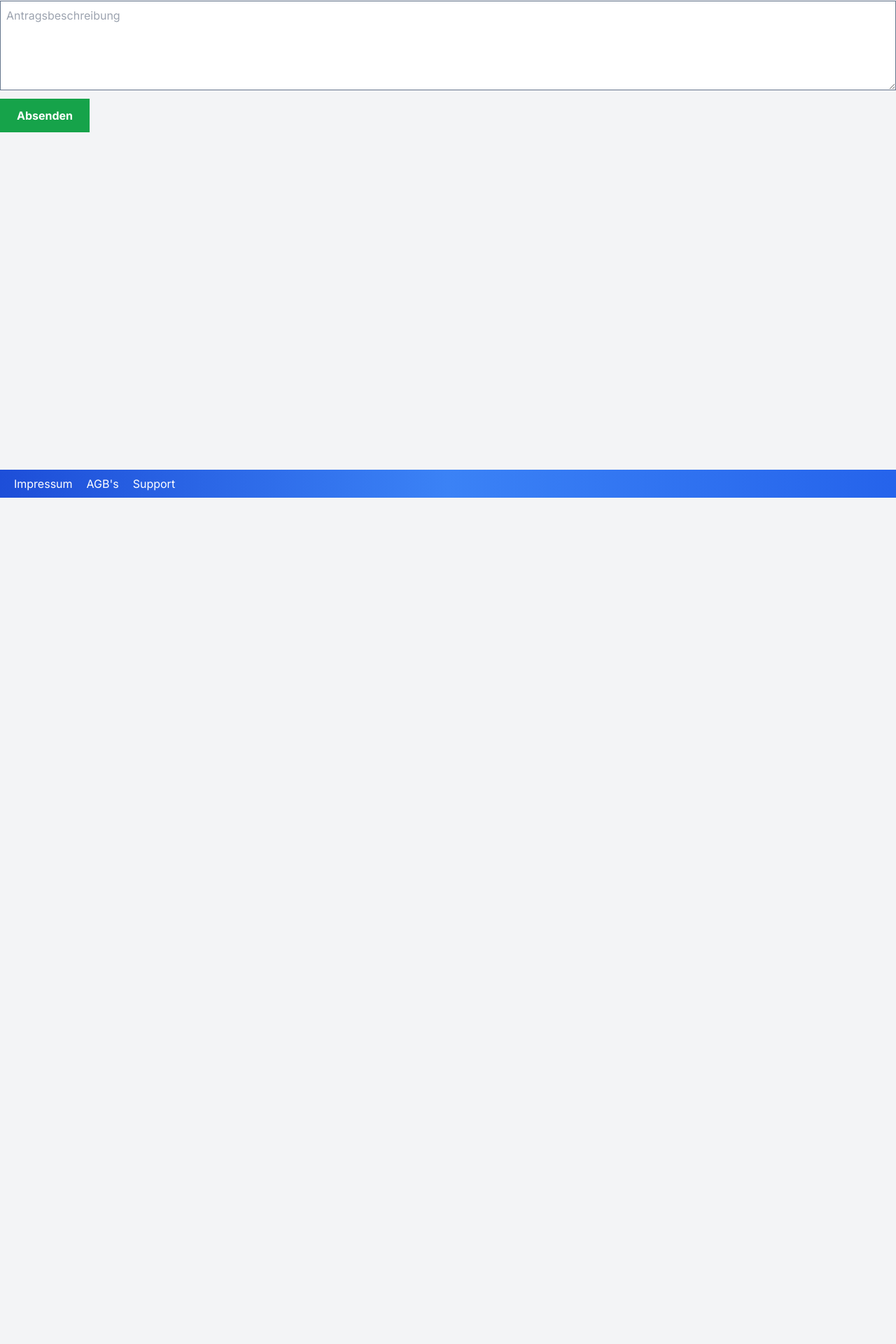
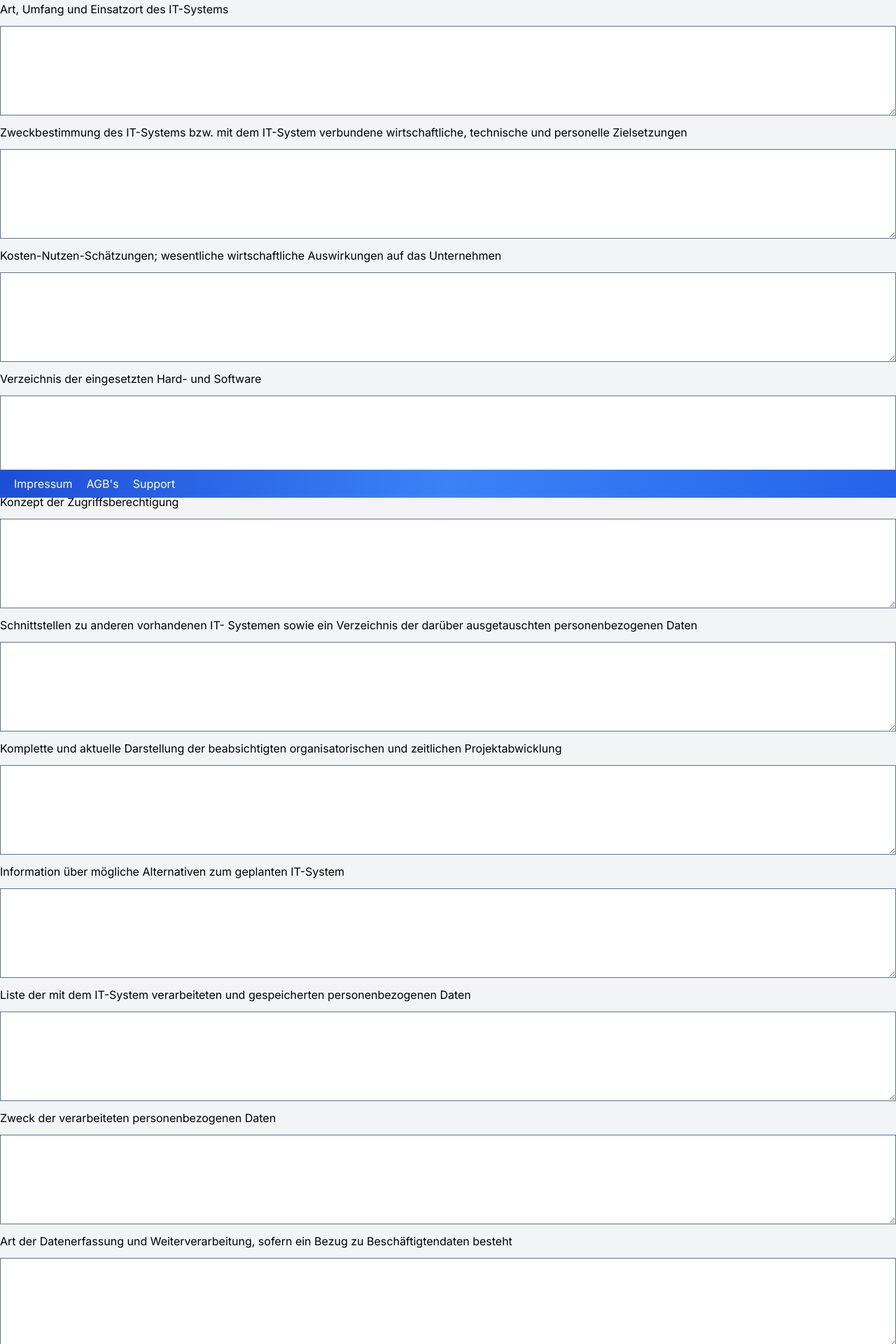
Before and after one commit to MarcelLeonMrgic/mockup---REST-API, a Next.js app: page /antragErstellen in a window 1280 px wide. Shown: the part 89-2009 px from the top of the page at 70% size. Before the commit the page ends 800 px from the top, so only its background shows below. Built offline with nearby package versions, Linux system fonts and the light colour scheme.

Commit message:
Antrag erstellen textarea

```diff
--- a/src/app/antragErstellen/page.tsx
+++ b/src/app/antragErstellen/page.tsx
@@ -42,17 +42,102 @@ export default function AntragErstellen(){
                 return (
                 <>
                     <form onSubmit={handleSubmit} className="flex flex-col gap-3">
-                        <h1>Art, Umfang und Einsatzort des IT-Systems</h1>
+                        <h1>Antragstitel</h1>
                         <input
                             className="border border-slate-500 p-2"
                             type="text"
-                            placeholder="Antragstitel"
                             onChange={(e) => setTitel(e.target.value)}
                             value={titel}
                         />
+                        <h1>Art, Umfang und Einsatzort des IT-Systems</h1>
                         <textarea
                             className="border border-slate-500 p-2 h-32"
-                            placeholder="Antragsbeschreibung"
+                            onChange={(e) => setBeschreibung(e.target.value)}
+                            value={titel}
+                        ></textarea>
+
+                        <h1>Zweckbestimmung des IT-Systems bzw. mit dem
+                            IT-System verbundene wirtschaftliche,
+                            technische und personelle Zielsetzungen</h1>
+                        <textarea
+                            className="border border-slate-500 p-2 h-32"
+                            onChange={(e) => setBeschreibung(e.target.value)}
+                            value={beschreibung}
+                        ></textarea>
+                        <h1>Kosten-Nutzen-Schätzungen; wesentliche
+                            wirtschaftliche Auswirkungen auf das
+                            Unternehmen</h1>
+                        <textarea
+                            className="border border-slate-500 p-2 h-32"
+                            onChange={(e) => setBeschreibung(e.target.value)}
+                            value={beschreibung}
+                        ></textarea>
+
+                        <h1>Verzeichnis der eingesetzten Hard- und
+                            Software</h1>
+                        <textarea
+                            className="border border-slate-500 p-2 h-32"
+                            onChange={(e) => setBeschreibung(e.target.value)}
+                            value={beschreibung}
+                        ></textarea>
+
+                        <h1>Konzept der Zugriffsberechtigung</h1>
+                        <textarea
+                            className="border border-slate-500 p-2 h-32"
+                            onChange={(e) => setBeschreibung(e.target.value)}
+                            value={beschreibung}
+                        ></textarea>
+
+                        <h1>Schnittstellen zu anderen vorhandenen IT-
+                            Systemen sowie ein Verzeichnis der darüber
+                            ausgetauschten personenbezogenen Daten</h1>
+                        <textarea
+                            className="border border-slate-500 p-2 h-32"
+                            onChange={(e) => setBeschreibung(e.target.value)}
+                            value={beschreibung}
+                        ></textarea>
+
+                        <h1>Komplette und aktuelle Darstellung der
+                            beabsichtigten organisatorischen und zeitlichen
+                            Projektabwicklung</h1>
+                        <textarea
+                            className="border border-slate-500 p-2 h-32"
+                            onChange={(e) => setBeschreibung(e.target.value)}
+                            value={beschreibung}
+                        ></textarea>
+                        <h1>Information über mögliche Alternativen zum
+                            geplanten IT-System</h1>
+                        <textarea
+                            className="border border-slate-500 p-2 h-32"
+                            onChange={(e) => setBeschreibung(e.target.value)}
+                            value={beschreibung}
+                        ></textarea>
+                        <h1>Liste der mit dem IT-System verarbeiteten und
+                            gespeicherten personenbezogenen Daten</h1>
+                        <textarea
+                            className="border border-slate-500 p-2 h-32"
+                            onChange={(e) => setBeschreibung(e.target.value)}
+                            value={beschreibung}
+                        ></textarea>
+                        <h1>Zweck der verarbeiteten personenbezogenen
+                            Daten</h1>
+                        <textarea
+                            className="border border-slate-500 p-2 h-32"
+                            onChange={(e) => setBeschreibung(e.target.value)}
+                            value={beschreibung}
+                        ></textarea>
+                        <h1>Art der Datenerfassung und
+                            Weiterverarbeitung, sofern ein Bezug zu
+                            Beschäftigtendaten besteht</h1>
+                        <textarea
+                            className="border border-slate-500 p-2 h-32"
+                            onChange={(e) => setBeschreibung(e.target.value)}
+                            value={beschreibung}
+                        ></textarea>
+                        <h1>Vorgesehene Sicherung, Verwaltung und
+                            Löschung der personenbezogenen Daten</h1>
+                        <textarea
+                            className="border border-slate-500 p-2 h-32"
                             onChange={(e) => setBeschreibung(e.target.value)}
                             value={beschreibung}
                         ></textarea>
@@ -65,6 +150,4 @@ export default function AntragErstellen(){
                 );
 
 
-
-
 }
```
